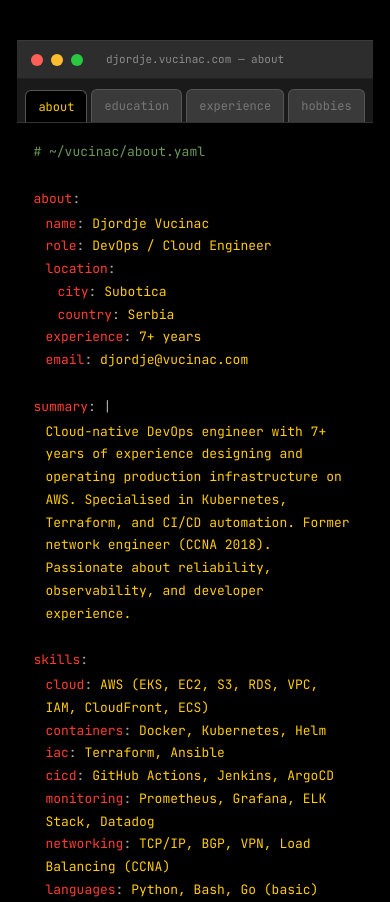
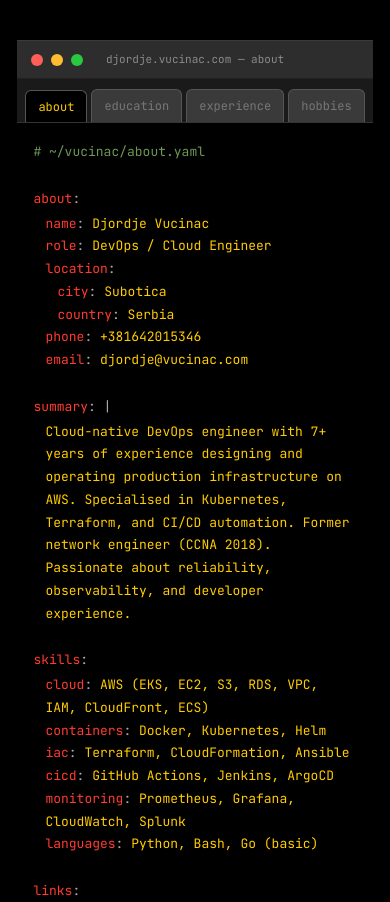
Before and after one commit to DjordjeVucinac82/djordje.vucinac, a website: page site/about.html in a window 390 px wide. Shown: the top 902 px of the page. Drawn offline with Linux system fonts and the light colour scheme.

Commit message:
Update about and experience pages with CV corrections
- Replace experience field with phone number on about page
- Update iac: add CloudFormation, monitoring: CloudWatch + Splunk, remove networking skill
- Add 7+ years inline to experience section header

```diff
--- a/site/about.html
+++ b/site/about.html
@@ -47,7 +47,7 @@
           <span class="yaml-inline"><span class="yaml-key">city</span><span class="yaml-punct">: </span><span class="yaml-val">Subotica</span></span>
           <span class="yaml-inline"><span class="yaml-key">country</span><span class="yaml-punct">: </span><span class="yaml-val">Serbia</span></span>
         </div>
-        <span class="yaml-inline"><span class="yaml-key">experience</span><span class="yaml-punct">: </span><span class="yaml-val">7+ years</span></span>
+        <span class="yaml-inline"><span class="yaml-key">phone</span><span class="yaml-punct">: </span><span class="yaml-val">+381642015346</span></span>
         <span class="yaml-inline"><span class="yaml-key">email</span><span class="yaml-punct">: </span><span class="yaml-val">djordje@vucinac.com</span></span>
       </div>
 
@@ -66,10 +66,9 @@
       <div class="yaml-block">
         <span class="yaml-inline"><span class="yaml-key">cloud</span><span class="yaml-punct">: </span><span class="yaml-val">AWS (EKS, EC2, S3, RDS, VPC, IAM, CloudFront, ECS)</span></span>
         <span class="yaml-inline"><span class="yaml-key">containers</span><span class="yaml-punct">: </span><span class="yaml-val">Docker, Kubernetes, Helm</span></span>
-        <span class="yaml-inline"><span class="yaml-key">iac</span><span class="yaml-punct">: </span><span class="yaml-val">Terraform, Ansible</span></span>
+        <span class="yaml-inline"><span class="yaml-key">iac</span><span class="yaml-punct">: </span><span class="yaml-val">Terraform, CloudFormation, Ansible</span></span>
         <span class="yaml-inline"><span class="yaml-key">cicd</span><span class="yaml-punct">: </span><span class="yaml-val">GitHub Actions, Jenkins, ArgoCD</span></span>
-        <span class="yaml-inline"><span class="yaml-key">monitoring</span><span class="yaml-punct">: </span><span class="yaml-val">Prometheus, Grafana, ELK Stack, Datadog</span></span>
-        <span class="yaml-inline"><span class="yaml-key">networking</span><span class="yaml-punct">: </span><span class="yaml-val">TCP/IP, BGP, VPN, Load Balancing (CCNA)</span></span>
+        <span class="yaml-inline"><span class="yaml-key">monitoring</span><span class="yaml-punct">: </span><span class="yaml-val">Prometheus, Grafana, CloudWatch, Splunk</span></span>
         <span class="yaml-inline"><span class="yaml-key">languages</span><span class="yaml-punct">: </span><span class="yaml-val">Python, Bash, Go (basic)</span></span>
       </div>
 
```
Also changed, not shown: site/experience.html (+1 -1 lines), 1 other file.
